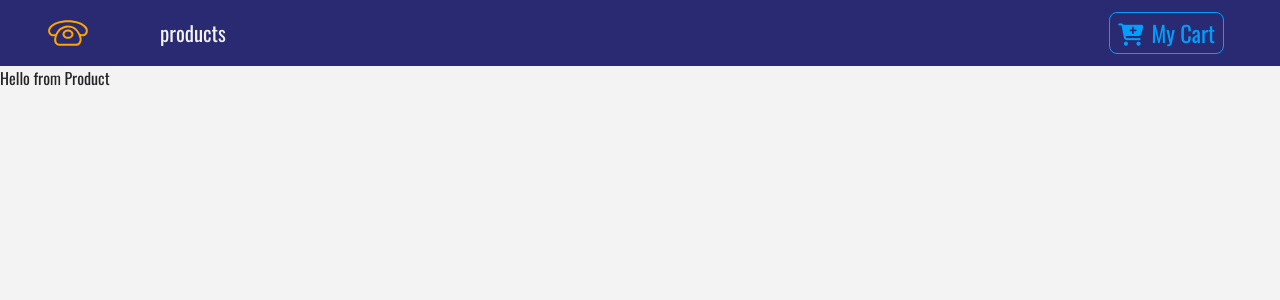
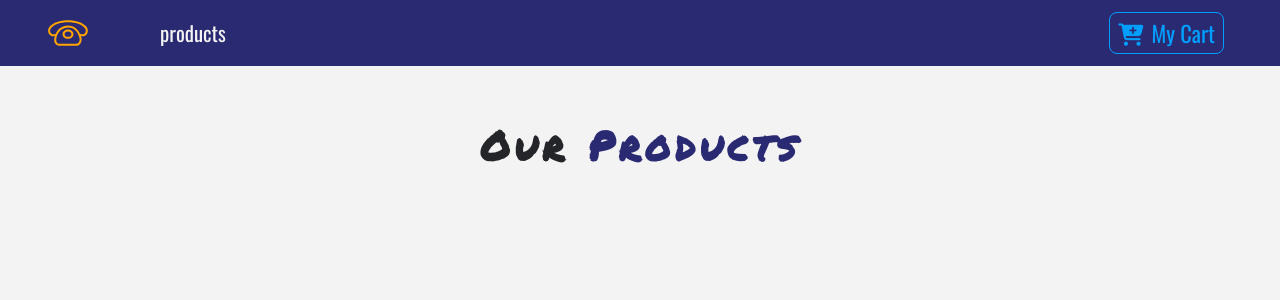
Before and after one commit to tee-jay7/react-phone-store, a React (Create React App) app: page / in a window 1280 px wide. Shown: the top 300 px of the page. Built offline with nearby package versions, Linux system fonts and the light colour scheme.

Commit message:
Added a title component and setup context using context Api

```diff
--- a/src/App.js
+++ b/src/App.js
@@ -1,5 +1,4 @@
 import React from "react";
-import logo from "./logo.svg";
 import "./App.css";
 import "bootstrap/dist/css/bootstrap.min.css";
 import { Switch, Route } from "react-router-dom";
--- /dev/null
+++ b/src/components/Contex.js
@@ -0,0 +1,20 @@
+import React, { useState, createContext, useContext } from "react";
+import { storeProducts } from "../data";
+
+const ProductContext = createContext();
+
+export function ProductProvider(props) {
+  const [products, setProducts] = useState(storeProducts);
+  return (
+    <ProductContext.Provider value={[products, setProducts]}>
+      {props.children}
+    </ProductContext.Provider>
+  );
+}
+export function useProductState() {
+  const [products] = useContext(ProductContext);
+  // const [products, setProducts] = useContext(ProductContext);
+  return {
+    ...products,
+  };
+}
--- a/src/components/ProductList.js
+++ b/src/components/ProductList.js
@@ -1,10 +1,22 @@
-import React from "react";
+import React, { useContext } from "react";
 import Product from "./Product";
+import Title from "./Title";
+import { useProductState } from "./Contex";
 function ProductList() {
+  // const [products, setProducts] = useContext(ProductContext);
+  // console.log(products);
+  const state = useProductState();
+  console.log(state);
   return (
-    <div>
-      <Product />
-    </div>
+    <>
+      <div className="py-5">
+        <div className="container">
+          <Title name="our" title="products" />
+          <div className="row"></div>
+        </div>
+      </div>
+      {/* <Product />  */}
+    </>
   );
 }
 
--- /dev/null
+++ b/src/components/Title.js
@@ -0,0 +1,14 @@
+import React from "react";
+
+function Title({ name, title }) {
+  return (
+    <div className="row">
+      <div className="col-10 mx-auto my-2 text-center text-title">
+        <h1 className="text-capitalize font-weight-bold">
+          {name} <strong className="text-blue">{title}</strong>
+        </h1>
+      </div>
+    </div>
+  );
+}
+export default Title;
--- a/src/index.js
+++ b/src/index.js
@@ -2,14 +2,17 @@ import React from "react";
 import ReactDOM from "react-dom";
 import "./index.css";
 import { BrowserRouter as Router } from "react-router-dom";
+import { ProductProvider } from "./components/Contex";
 import App from "./App";
 import * as serviceWorker from "./serviceWorker";
 
 ReactDOM.render(
   <React.StrictMode>
-    <Router>
-      <App />
-    </Router>
+    <ProductProvider>
+      <Router>
+        <App />
+      </Router>
+    </ProductProvider>
   </React.StrictMode>,
   document.getElementById("root")
 );
```
